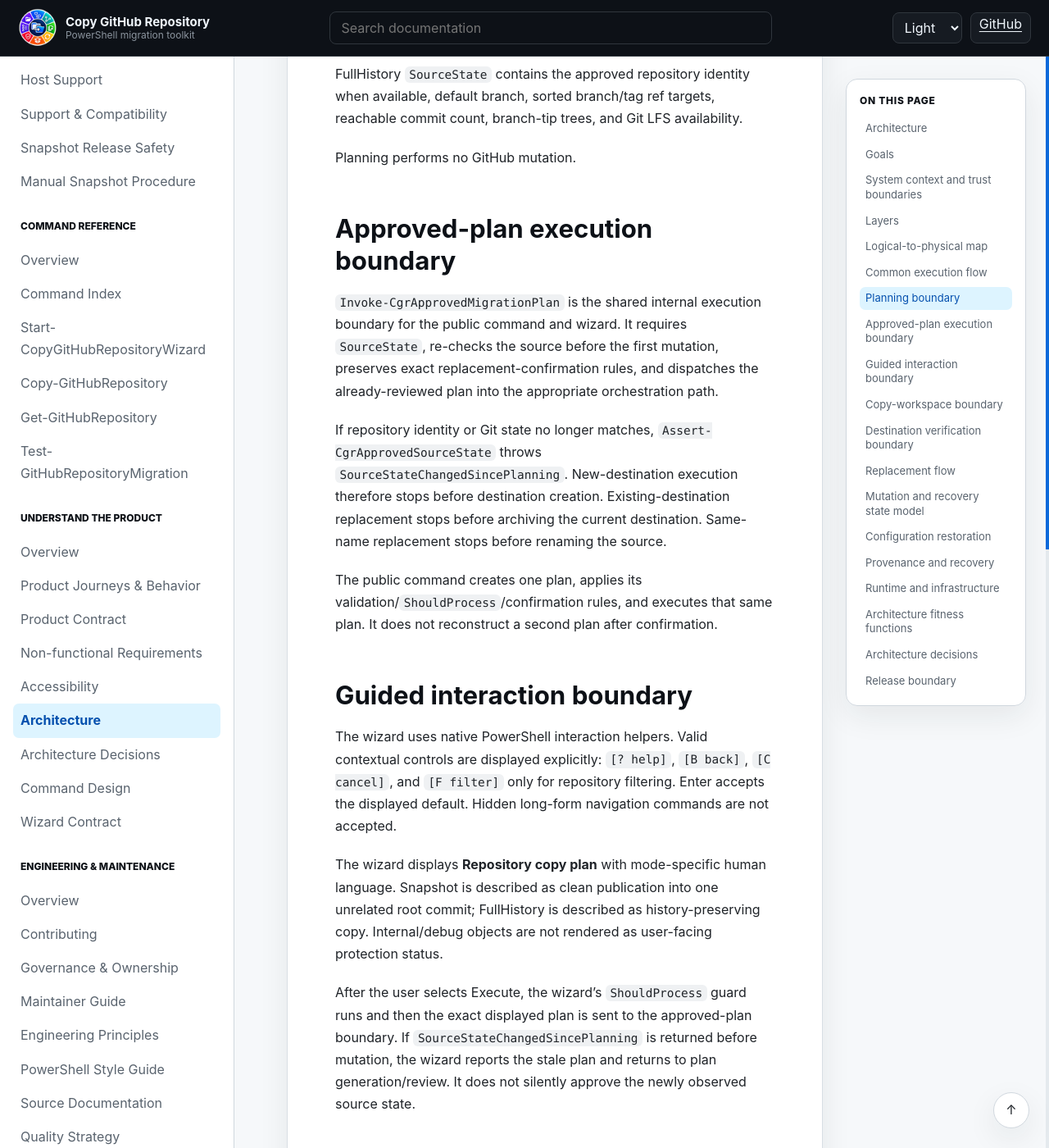
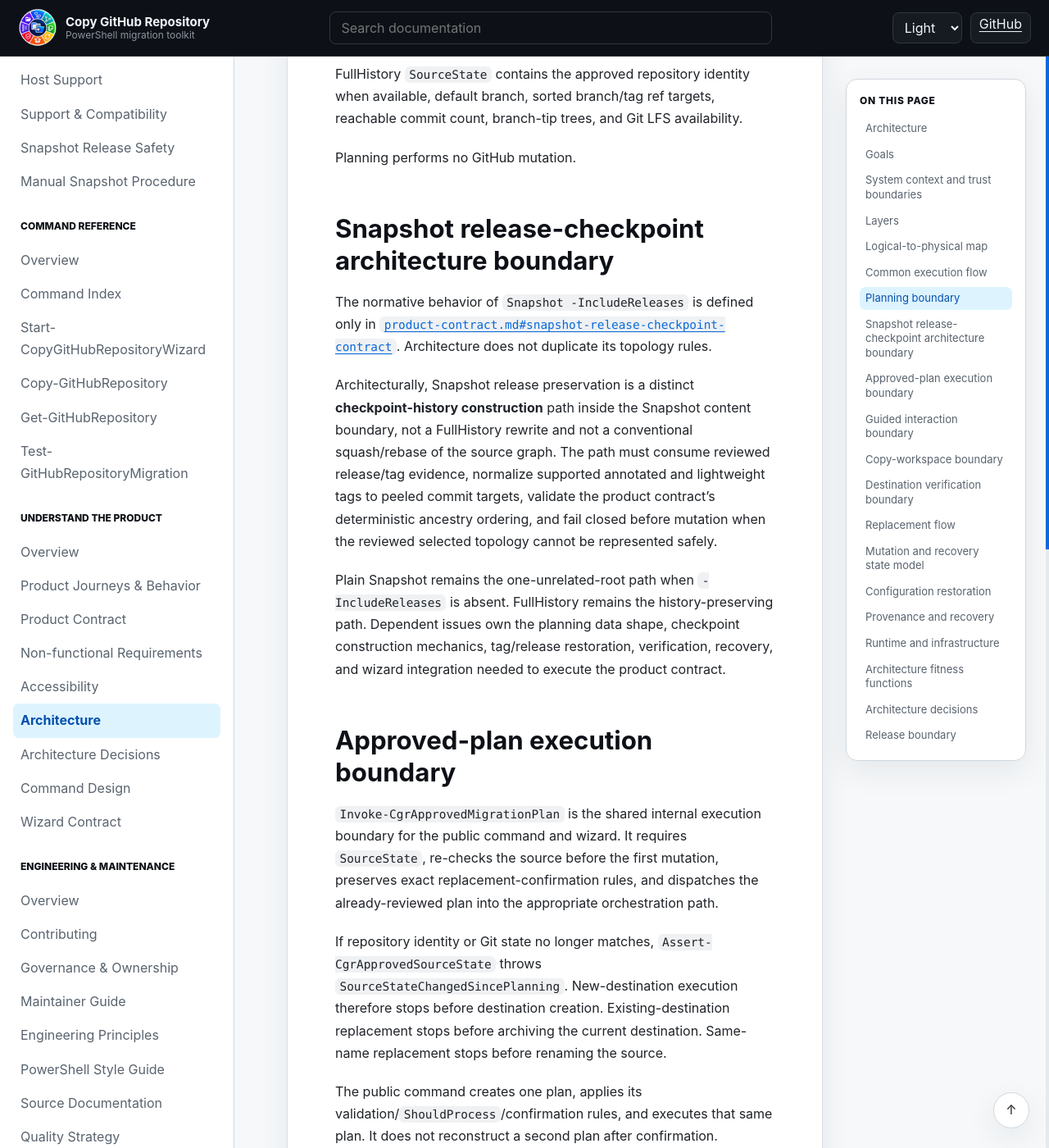
Before and after one commit to infoconex/copy-github-repo, a Jekyll site: the page built from docs/product/architecture.md, in a window 1280 px wide and 1400 px high, scrolled down 5484 px. Shown: the whole window at 82% size. Built offline with Jekyll 4.4.1, drawn with Linux system fonts in a browser that asks for light colours; some of the changed text lies outside the part shown.

Commit message:
Reference Snapshot checkpoint contract from architecture

```diff
--- a/docs/product/architecture.md
+++ b/docs/product/architecture.md
@@ -97,7 +97,7 @@ flowchart TD
     G --> H
     H --> I[Prepare and verify local copy workspace]
     I --> J{Content mode}
-    J -- Snapshot --> K[Create one unrelated root commit and transfer required LFS]
+    J -- Snapshot --> K[Publish approved Snapshot history shape and transfer required LFS]
     J -- FullHistory --> L[Push approved branches/tags/history and reachable LFS]
     K --> M[Verify destination content]
     L --> M
@@ -127,6 +127,14 @@ FullHistory `SourceState` contains the approved repository identity when availab
 
 Planning performs no GitHub mutation.
 
+## Snapshot release-checkpoint architecture boundary
+
+The normative behavior of `Snapshot -IncludeReleases` is defined only in [`product-contract.md#snapshot-release-checkpoint-contract`](product-contract.md#snapshot-release-checkpoint-contract). Architecture does not duplicate its topology rules.
+
+Architecturally, Snapshot release preservation is a distinct **checkpoint-history construction** path inside the Snapshot content boundary, not a FullHistory rewrite and not a conventional squash/rebase of the source graph. The path must consume reviewed release/tag evidence, normalize supported annotated and lightweight tags to peeled commit targets, validate the product contract's deterministic ancestry ordering, and fail closed before mutation when the reviewed selected topology cannot be represented safely.
+
+Plain Snapshot remains the one-unrelated-root path when `-IncludeReleases` is absent. FullHistory remains the history-preserving path. Dependent issues own the planning data shape, checkpoint construction mechanics, tag/release restoration, verification, recovery, and wizard integration needed to execute the product contract.
+
 ## Approved-plan execution boundary
 
 `Invoke-CgrApprovedMigrationPlan` is the shared internal execution boundary for the public command and wizard. It requires `SourceState`, re-checks the source before the first mutation, preserves exact replacement-confirmation rules, and dispatches the already-reviewed plan into the appropriate orchestration path.
@@ -147,7 +155,7 @@ After the user selects Execute, the wizard's `ShouldProcess` guard runs and then
 
 The pre-mutation source check closes the plan/review TOCTOU window, but source state is also checked inside the cloned workspace before destination publication:
 
-- Snapshot verifies the cloned commit/tree and LFS evidence against the approved Snapshot state before creating/pushing the destination root commit.
+- Snapshot verifies the cloned commit/tree and LFS evidence against the approved Snapshot state before creating/pushing the destination Snapshot history.
 - FullHistory verifies the bare clone's ref targets, reachable commit count, branch-tip trees, and LFS evidence before pushing LFS objects, branches, or tags.
 
 This prevents a moving source from being substituted between preflight and clone.
@@ -156,7 +164,7 @@ This prevents a moving source from being substituted between preflight and clone
 
 Execution verification does not reclone a potentially moved source and redefine success after publication.
 
-Snapshot destination verification compares the destination tree and one-root-commit history shape with the approved/copied Snapshot evidence.
+Plain Snapshot destination verification compares the destination tree and one-root-commit history shape with the approved/copied Snapshot evidence. Snapshot release-checkpoint verification must prove the checkpoint shape and state-equivalence rules defined by the product contract once that dependent implementation lands.
 
 FullHistory destination verification compares the destination's branch/tag targets, reachable commit count, branch-tip trees, default branch, and LFS availability with the approved FullHistory evidence.
 
@@ -225,7 +233,7 @@ Architecture claims are protected through executable conformance rather than rev
 | Architectural property | Primary executable evidence |
 | --- | --- |
 | Plan is bound to immutable approved source state and stale plans fail closed | `ApprovedSourceState.Tests.ps1`, `StaleStateSafety.Tests.ps1` |
-| Snapshot retains clean one-root-commit semantics | `NewDestinationSnapshot.Tests.ps1`, `SnapshotReleaseSafety.Tests.ps1`, Snapshot E2E harness |
+| Snapshot retains clean one-root-commit semantics unless release checkpoints are explicitly requested | `NewDestinationSnapshot.Tests.ps1`, `SnapshotReleaseSafety.Tests.ps1`, `DocumentationContract.Tests.ps1`, Snapshot E2E harness |
 | FullHistory preserves approved refs/history | `FullHistory.Tests.ps1`, FullHistory E2E harness |
 | Existing/same-name replacement preserves identity and does not silently overwrite | `ExistingDestinationReplacement.Tests.ps1`, `SameNameSafety.Tests.ps1`, `SameNameExecution.Tests.ps1`, same-name E2E harnesses |
 | Partial failure retains recovery evidence instead of auto-rollback | `Recovery.Tests.ps1`, `RiskFailurePaths.Tests.ps1`, recovery E2E harness |
```
